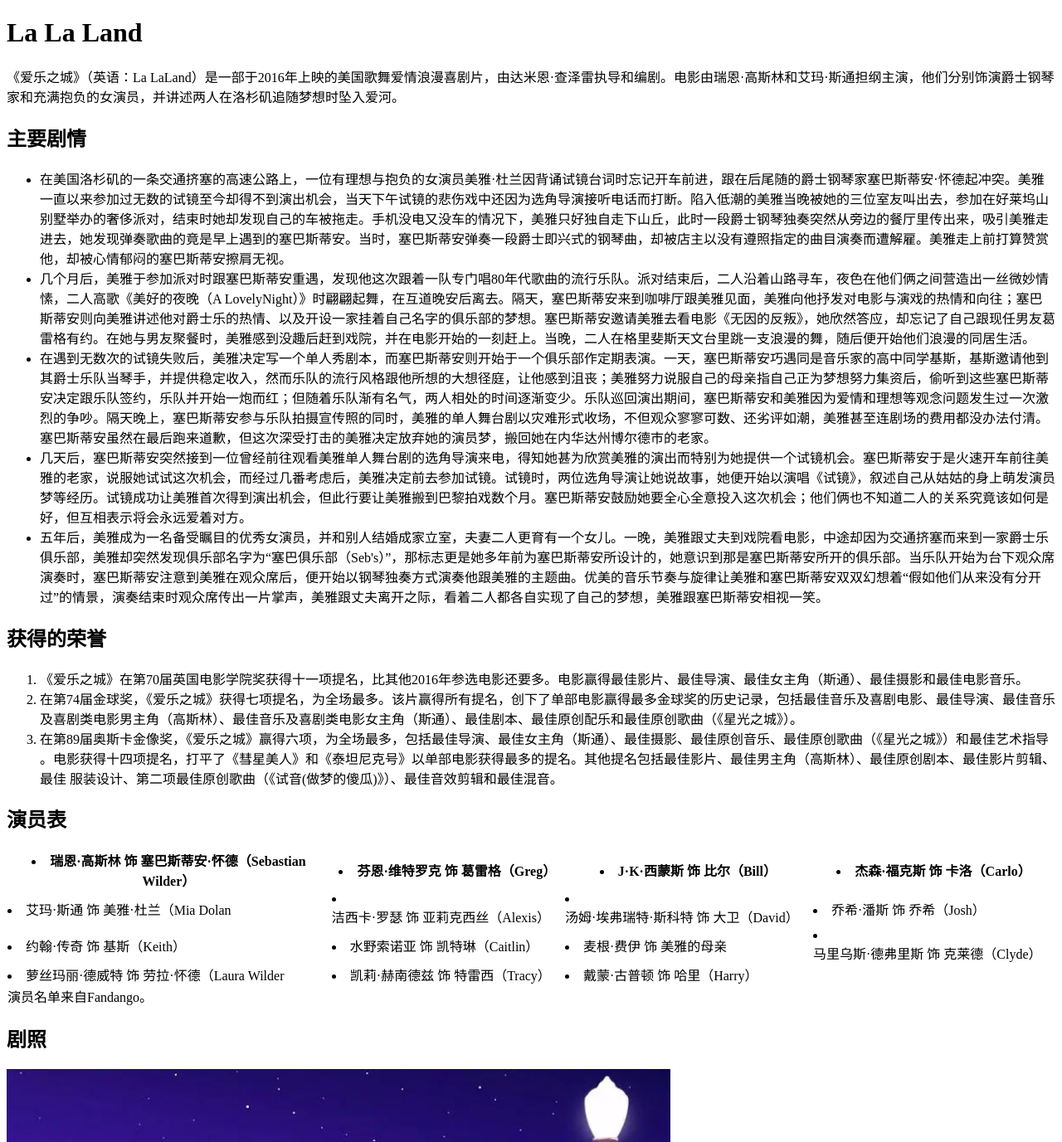
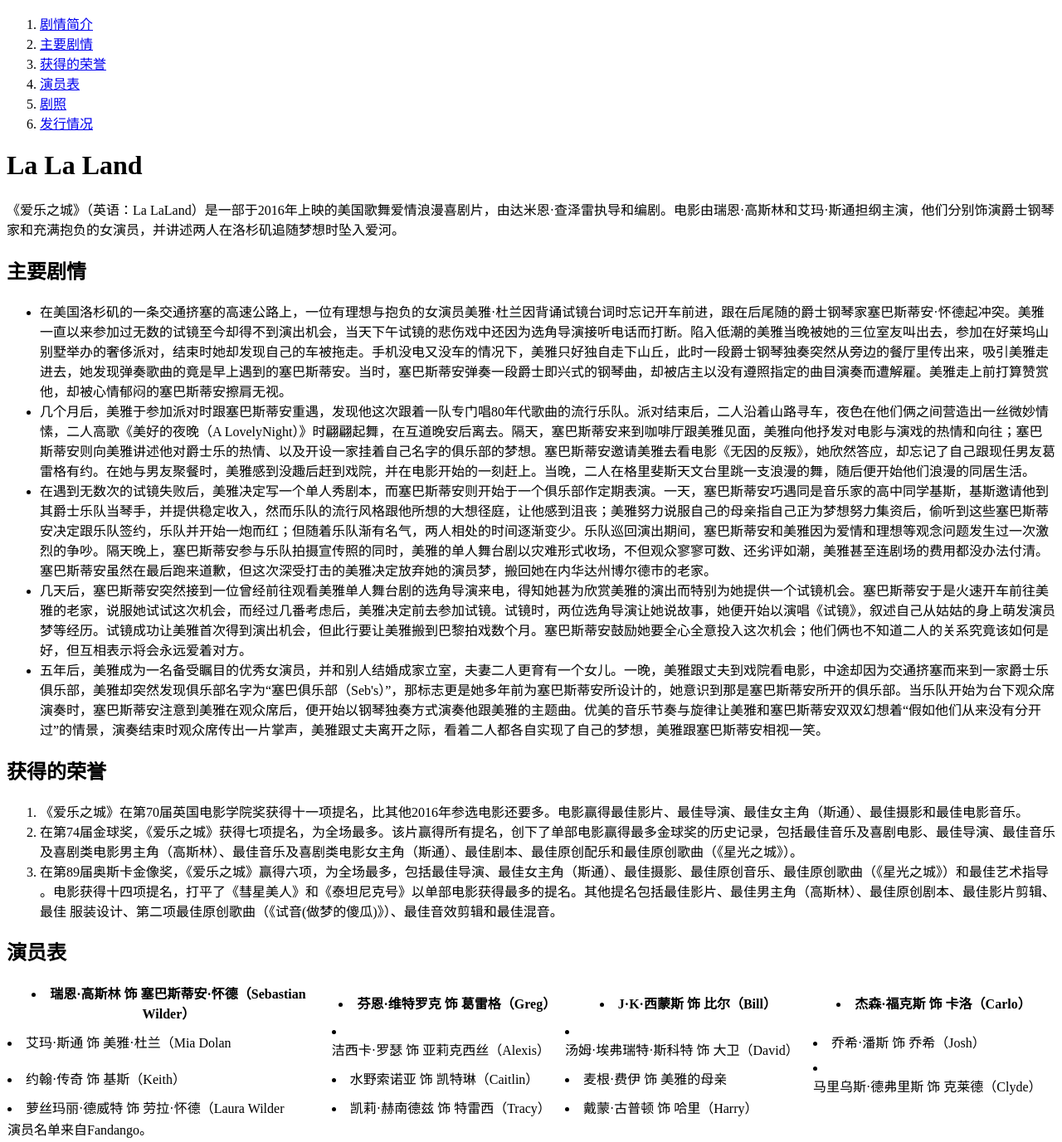
Before and after one commit to liuyu-22/HTML-demo-3, a plain HTML site: page index.html in a window 1280 px wide. Shown: the top 1377 px of the page at 83% size. Drawn offline with Linux system fonts and the light colour scheme.

Commit message:
添加了目录 做出了优化

```diff
--- a/index.html
+++ b/index.html
@@ -23,12 +23,27 @@
 </head>
 
 <body>
-    <h1>La La Land</h1>
+    <nav>
+        <ol>
+            <li>
+                <a href="#lala">剧情简介</a>
+            </li>
+            <li>
+                <a href="#juqing">主要剧情</a>
+            </li>
+            <li><a href="#rongyu">获得的荣誉</a></li>
+            <li><a href="#player">演员表</a></li>
+            <li><a href="#juzhao">剧照</a></li>
+            <li><a href="#faxing">发行情况</a></li>
+
+        </ol>
+    </nav>
+    <h1 id="lala">La La Land</h1>
     <p>
         《爱乐之城》（英语：La
         LaLand）是一部于2016年上映的美国歌舞爱情浪漫喜剧片，由达米恩·查泽雷执导和编剧。电影由瑞恩·高斯林和艾玛·斯通担纲主演，他们分别饰演爵士钢琴家和充满抱负的女演员，并讲述两人在洛杉矶追随梦想时坠入爱河。
     </p>
-    <h2>主要剧情</h2>
+    <h2 id="juqing">主要剧情</h2>
     <ul>
         <li>在美国洛杉矶的一条交通挤塞的高速公路上，一位有理想与抱负的女演员美雅·杜兰因背诵试镜台词时忘记开车前进，跟在后尾随的爵士钢琴家塞巴斯蒂安·怀德起冲突。美雅一直以来参加过无数的试镜至今却得不到演出机会，当天下午试镜的悲伤戏中还因为选角导演接听电话而打断。陷入低潮的美雅当晚被她的三位室友叫出去，参加在好莱坞山别墅举办的奢侈派对，结束时她却发现自己的车被拖走。手机没电又没车的情况下，美雅只好独自走下山丘，此时一段爵士钢琴独奏突然从旁边的餐厅里传出来，吸引美雅走进去，她发现弹奏歌曲的竟是早上遇到的塞巴斯蒂安。当时，塞巴斯蒂安弹奏一段爵士即兴式的钢琴曲，却被店主以没有遵照指定的曲目演奏而遭解雇。美雅走上前打算赞赏他，却被心情郁闷的塞巴斯蒂安擦肩无视。
         </li>
@@ -47,7 +62,7 @@
         </li>
     </ul>
 
-    <h2>
+    <h2 id="rongyu">
         获得的荣誉
     </h2>
     <ol>
@@ -63,7 +78,7 @@
         </li>
     </ol>
 
-    <h2>
+    <h2 id="player">
         演员表
     </h2>
     <table>
@@ -147,13 +162,13 @@
     </table>
 
 
-    <h2>剧照</h2>
+    <h2 id="juzhao">剧照</h2>
 
     <div><img width="800px" src="images/lalaland.JPG" alt="剧照1"></div>
     <div><img width="800px" src="images/lalaland2.jpg" alt="剧照2"></div>
     <div><img width="800px" src="images/lalaland3.jpg" alt="剧照3"></div>
 
-    <h2>
+    <h2 id="faxing">
         发行情况
     </h2>
     <p>《爱乐之城》于2016年8月31日在威尼斯电影节举行世界首映。电影还在特柳赖德影展、多伦多国际电影节（从2016年9月12日开始）、伦敦影展、米德尔堡影展（2016年下半年）、弗吉尼亚大学举办的弗吉尼亚影展（2016年11月6日）以及美国电影学院影展（2016年11月6日）放映。
@@ -162,6 +177,7 @@
 
         《爱乐之城》于2017年1月12日在英国上映。电影在荷兰和澳大利亚分别于2016年12月22日和12月26日上映，而其他地区计划于2017年中旬上映。威望国际宣布《爱乐之城》于2020年4月10日重新在台湾威秀影城上映。
     </p>
+    <div style="height: 800px;"></div>
 </body>
 
 </html>
```
